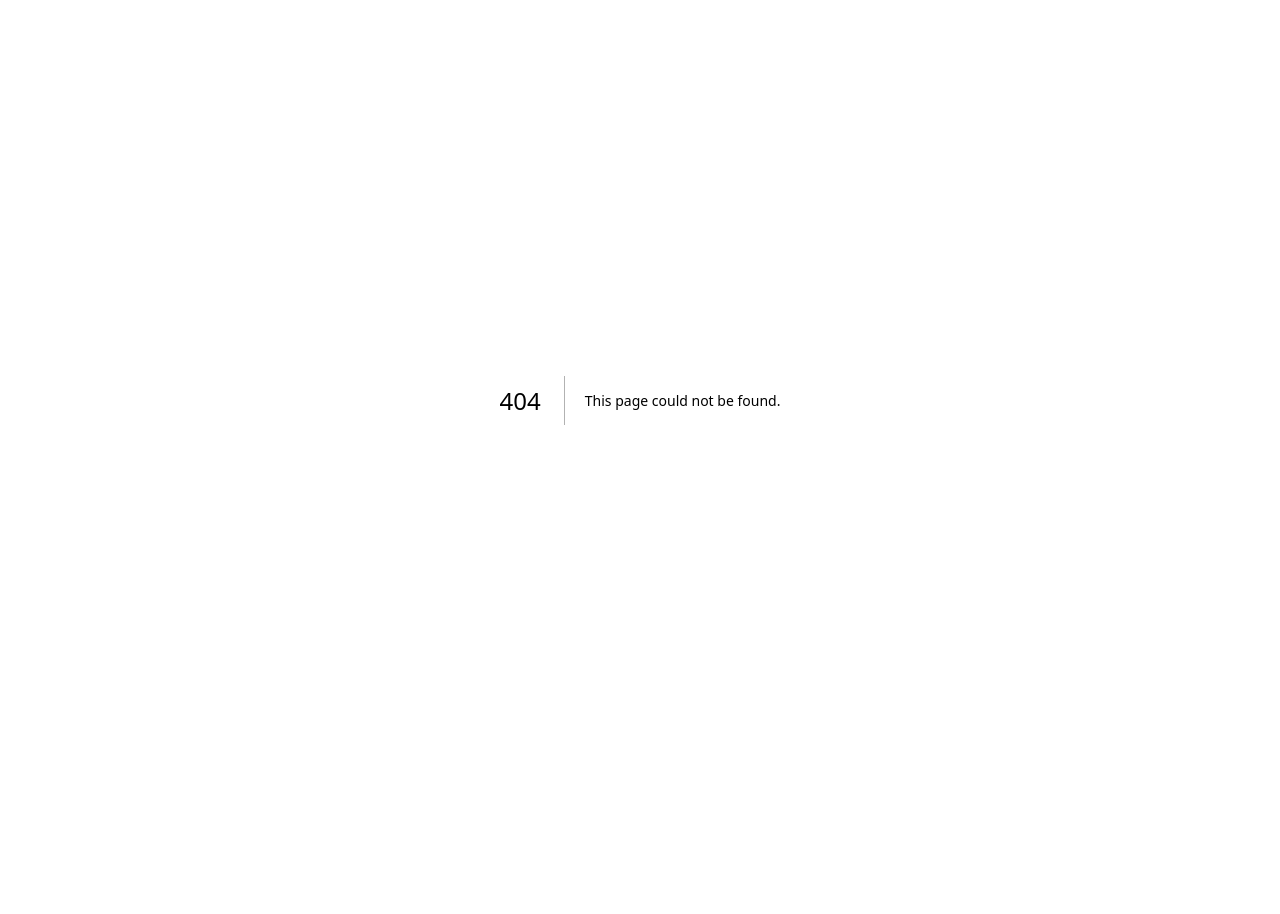
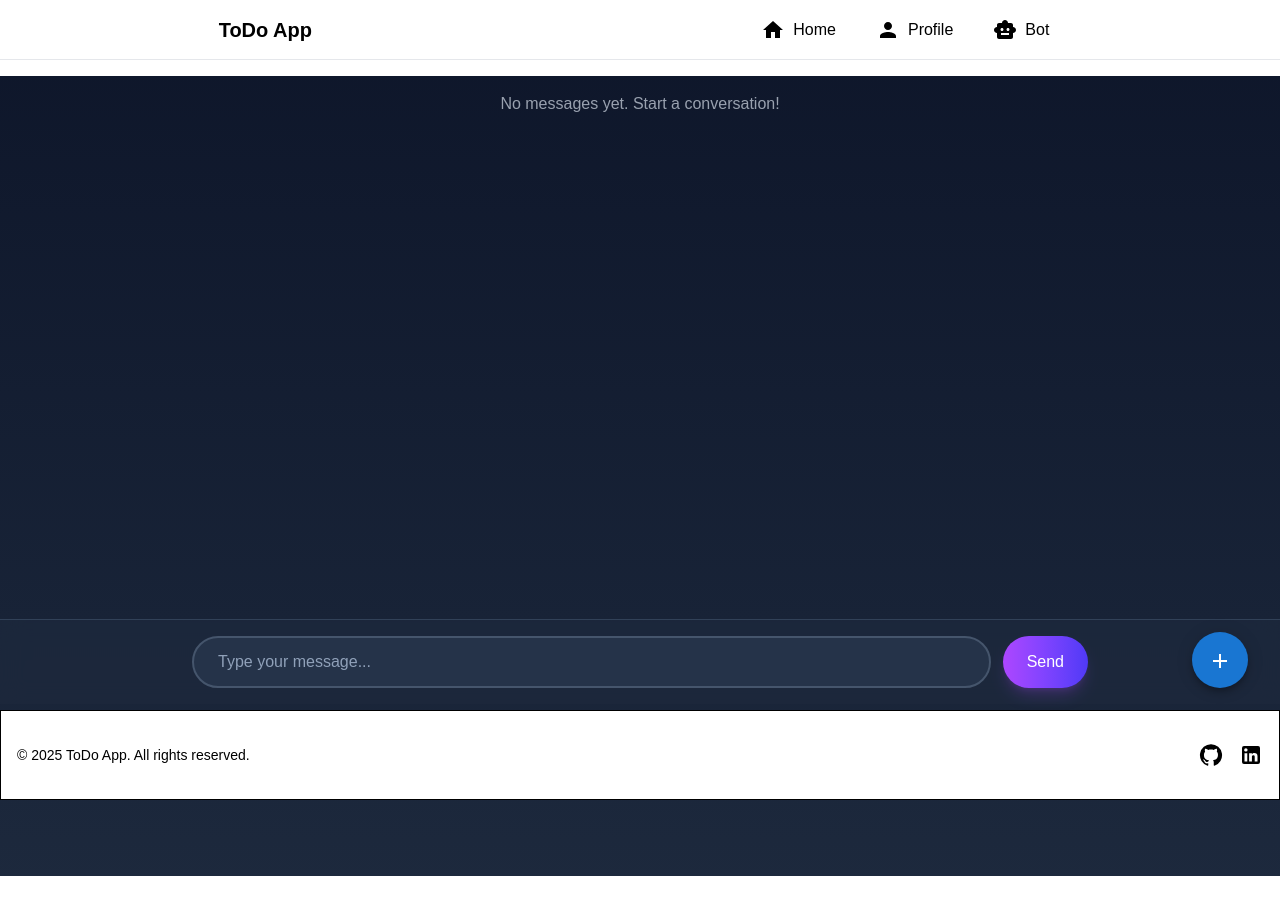
Before and after one commit to WladislawPitsukha/to-do_avatar, a Next.js app: page /chat in a window 1280 px wide. Before the commit this address had no page. Shown: the top 914 px of the page. Before the commit the page ends 800 px from the top, so only its background shows below. Built offline with nearby package versions, Linux system fonts and the light colour scheme.

Commit message:
refactor: change name for one file, avatar; change folder for the 2 files - chat with bot, add a little changes for the components

```diff
--- a/src/app/(pages)/bot/page.tsx
+++ b/src/app/(pages)/chat/page.tsx
@@ -1,16 +1,7 @@
-//TODO: CSS: change icon color of bot, bad view with white bg
-//TODO: CSS: change input box and button style to more modern
-//TODO: CSS: change color of input bg and text, bad view with white bg
-
-//TODO: add working actions by bot - answearing & creating & showing the list of tasks todo for the day
-
-//TODO: add logic and make func
-
-
 "use client";
 
 import { generateReplyByBot } from "@/app/utils/generateReplyByBot";
-import BotWidget from "@/components/botWidget";
+import BotWidget from "@/components/BotWidget";
 import SpeedDialMain from "@/components/SpeedDialMain";
 import { MessageProps } from "@/types/message";
 import React, { useState } from "react";
@@ -37,7 +28,7 @@ export default function BotTemplate() {
 
         const botMessage: MessageProps = {
             id: (Date.now() + 1).toString(),
-            subText: "Bot response to: " + inputMessage,
+            subText: `Replying to: ${userMessage.sender}`,
             mesText: replyTextByBot,
             sender: "bot",
             timestamp: new Date(),
@@ -49,26 +40,37 @@ export default function BotTemplate() {
     };
 
     return (
-        <main className="relative pt-4 px-4">
-            <div className="flex flex-col h-screen">
-                <form onSubmit={handleSendMessage} className="stucky top-0 right-0 p-4 border-t bg-gray-50">
-                    <div className="flex gap-2">
+        <main className="relative h-auto w-auto">
+            <div className="flex flex-col h-auto min-h-screen bg-gradient-to-b from-slate-900 to-slate-800 ">
+                <form
+                    onSubmit={handleSendMessage}
+                    className="fixed bottom-24 right-0 p-4 bg-slate-800/80 backdrop-blur-md border-t border-slate-700 w-full"
+                >
+                    <div className="flex gap-3 max-w-4xl mx-auto">
                         <input
                             type="text"
                             value={inputMessage}
                             onChange={(e) => setInputMessage(e.target.value)}
-                            className="flex-1 px-4 py-2 border rounded-lg focus:outline-none focus:ring-2 focus:ring-blue-500"
+                            className="flex-1 px-6 py-3 bg-slate-700/50 text-slate-100
+                                        placeholder-slate-400 rounded-full border-2 border-slate-600
+                                        focus:outline-none focus:border-purple-500 focus:ring-2
+                                        focus:ring-purple-500/20 transition-all duration-200"
                             placeholder="Type your message..."
                         />
                         <button
                             type="submit"
-                            className="px-4 py-2 bg-blue-500 text-white rounded-lg hover:bg-blue-600 transition-colors"
+                            className="px-6 py-3 rounded-full bg-gradient-to-r
+                                        from-purple-500 to-indigo-600 text-white font-medium
+                                        hover:from-purple-600 hover:to-indigo-700
+                                        focus:outline-none focus:ring-2 focus:ring-purple-500/50
+                                        transform hover:scale-105 transition-all duration-200
+                                        shadow-lg shadow-purple-500/20"
                         >
                             Send
                         </button>
                     </div>
                 </form>
-                <div className="flex-1 overflow-y-auto p-4 space-y-4">
+                <div className="flex-1 overflow-y-auto p-4 space-y-4 scrollbar-thin scrollbar-thumb-gray-600 scrollbar-track-transparent">
                     {messages.length > 0 ? (
                         messages.map((message) => (
                             <BotWidget
@@ -81,12 +83,12 @@ export default function BotTemplate() {
                         ))
                     ) : (
                         <div className="flex items-center justify-center h-full">
-                            <p className="text-gray-500">No messages yet. Start a conversation!</p>
+                            <p className="text-gray-400">No messages yet. Start a conversation!</p>
                         </div>
                     )}
                 </div>
             </div>
-            <div className="sticky bottom-0 right-0 h-auto w-auto z-50">
+            <div className="fixed bottom-24 right-4 z-50">
                 <SpeedDialMain />
             </div>
         </main>
```
Also changed, not shown: src/app/(pages)/chat/layout.tsx (renamed from src/app/(pages)/bot/layout.tsx), src/components/AvatarSect.tsx (renamed from src/components/avatar.tsx).
